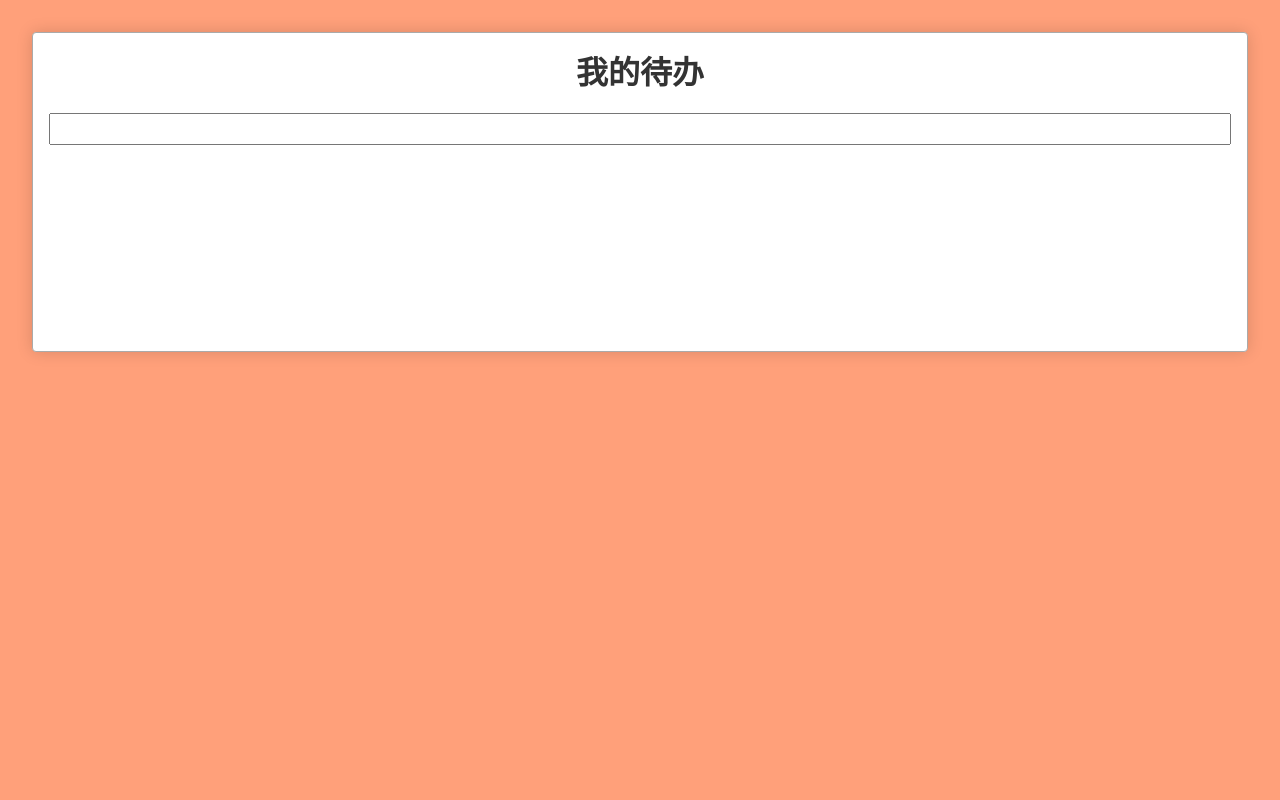
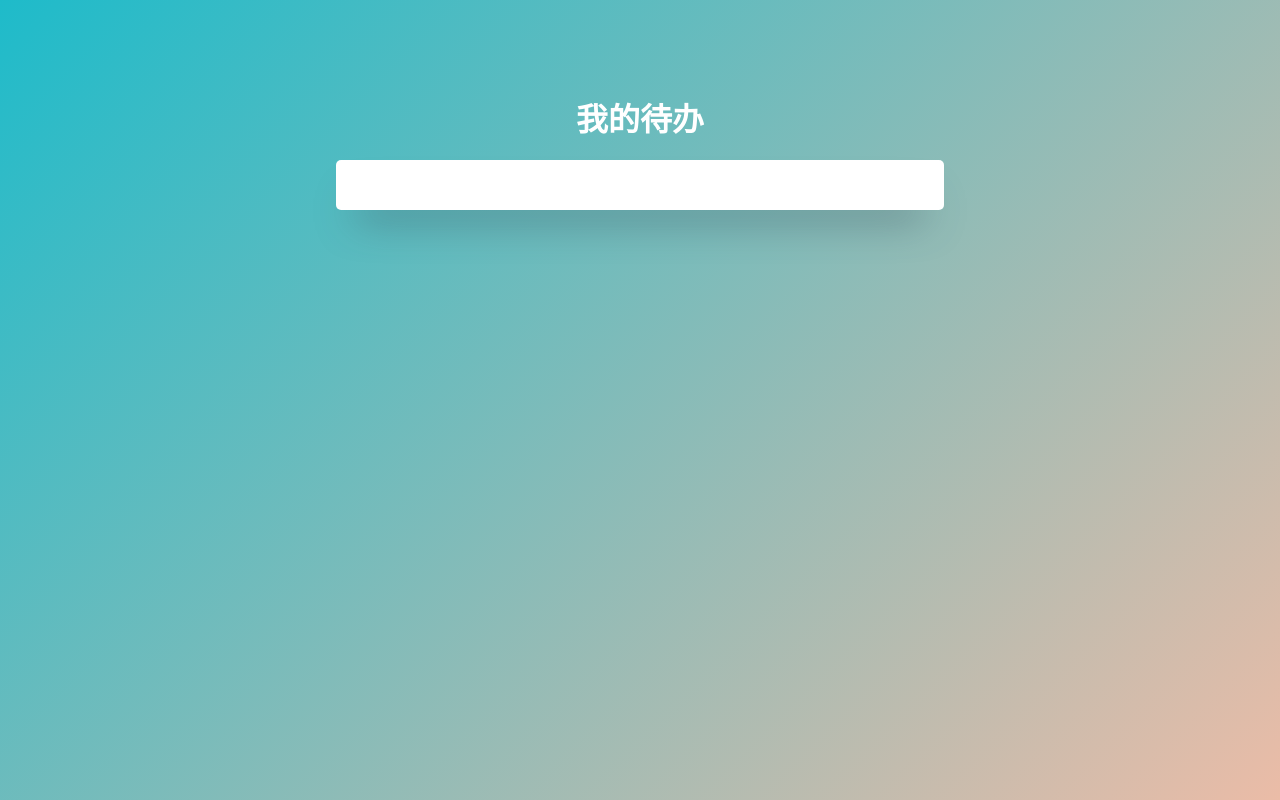
Before and after one commit to fm20115412/react-pro, a React (Create React App) app: page / in a window 1280 px wide. Built offline with nearby package versions, Linux system fonts and the light colour scheme.

Commit message:
add styles

```diff
--- a/src/App.css
+++ b/src/App.css
@@ -1,14 +1,11 @@
 .App {
   text-align: center;
   color: #333;
-  border: 1px solid #aaa;
-  border-radius: 4px;
-  background: white;
-  margin: 2em;
+  margin: 0 auto;
   padding: 0 1em;
-  min-height: 20em;
-  min-width: 32em;
-  box-shadow: 0 0 1em hsla(0,0%,0%,0.15);
+  min-height: 30em;
+  width: 40em;
+
 }
 .App > .todoList > li:nth-child(old){
   background: #eee;
@@ -16,3 +13,6 @@
 .App > .todoList > li:nth-child(old){
   background: transparent;
 }
+.App h1{
+  color: #fff;
+}
--- a/src/App.js
+++ b/src/App.js
@@ -24,7 +24,6 @@ class App extends Component {
               </li>
           )
       })
-      console.log(todos)
       return (
           <div className="App">
              <h1>我的待办</h1>
--- a/src/TodoInput.css
+++ b/src/TodoInput.css
@@ -1,7 +1,14 @@
 .TodoInput{
     width:100%;
-    line-height:1.8;
+    height:50px;
+    border-radius: 5px;
+    border:none;
+    outline:none;
+    font-size: 18px;
     margin-bottom: 1em;
-    font-size: 16px;
-    padding:0 .2em
+    font-size: 24px;
+    color: #ebbca7;
+    padding:0 1.2em;
+    background: #fff;
+    box-shadow: 0 25px 40px -20px #3c4a56;
 }
--- a/src/TodoItem.css
+++ b/src/TodoItem.css
@@ -1,9 +1,84 @@
 .TodoItem{
-    padding: .5em;
     display: flex;
     align-items: center;
+    position: relative;
+    background-color: #FFF;
+    cursor: pointer;
+    margin-top: 10px;
+    padding:10px;
+    border-radius: 5px;
+    font-family: "Fira Sans", sans-serif;
+    color: #757575;
+    transition: all 0.2s;
+}
+.TodoItem:hover{
+    transform: scale(1.02);
+}
+.checkbox1{
+    width:20px;
+    height:20px;
+    opacity: 1;
+    z-index:2;
+    position: relative;
+    margin:0 10px;
+}
+.checkbox1:before{
+    position: absolute;
+    background:  #ebbca7;
+    height:20px;
+    width:20px;
+    display: block;
+    content:"";
+
+}
+.checkbox1:after{
+    left: 7px;
+    top: 2px;
+    width: 7px;
+    height: 12px;
+    border: solid #1ebbca;
+    border-width: 0 2px 2px 0;
+    transform: rotate(45deg);
+    display: none;
+    opacity: 1;
+    content: '';
+    position: absolute;
+}
+.checkbox1:checked:after{
+    display: block;
+}
+.checkbox1:checked +span{
+    text-decoration: line-through;
+    opacity: 0.5;
+}
+.checkbox1:checked ~ button{
+    opacity: 0.5;
 }
 .TodoItem > .title{
     flex-grow:1;
     padding: 0 .5em;
 }
+span{
+    display: inline-block;
+    margin:0 10px;
+    padding: 10px 20px;
+    height:35px;
+    line-height: 35px;
+    border-left: 1px solid  #ebbca7;
+    color:#ebbca7;
+    font-weight: 400;
+    font-size: 24px;
+}
+button{
+    outline: none;
+    border:none;
+    height:35px;
+    display: inline-block;
+    padding: 0 10px;
+    text-align: center;
+    border-radius: 8px;
+    background: #ebbca7;
+    color:#fff;
+    font-size: 16px;
+    font-weight: 100;
+}
--- a/src/TodoItem.js
+++ b/src/TodoItem.js
@@ -7,8 +7,8 @@ export default class TodoItem extends Component{
     render(){
         return (
             <div className="TodoItem">
-                <input type="checkbox" checked={this.props.todo.status==="completed"}
-                    onChange={this.toggle.bind(this)}/>
+                <input type="checkbox"  className="checkbox1" checked={this.props.todo.status==="completed"}
+                       onChange={this.toggle.bind(this)} />
                 <span className="title">{this.props.todo.title}</span>
                 <button onClick={this.delete.bind(this)}>删除</button>
             </div>
--- a/src/Welcome.js
+++ /dev/null
@@ -1,30 +0,0 @@
-/**
- * Created by fm on 2017/4/11.
- */
-import React from "react"
-class Welcome extends React.Component{
-    constructor(props){
-        super(props)
-        this.state={
-            date:new Date(),
-            test:"1"
-        }
-    }
-    componentWillMount(){
-        setInterval(()=>{
-            this.setState({
-                date: new Date(), // 更新 date
-                test: 'setInterval'
-            })
-        })
-    }
-    render(){
-        return (
-            <div>
-                <h1>hello {this.props.name}</h1>
-                <h2>{this.state.date.toString()}</h2>
-            </div>
-        )
-    }
-}
-export default Welcome
--- a/src/index.css
+++ b/src/index.css
@@ -1,8 +1,12 @@
+html{
+  height:100%;
+}
 body {
   margin: 0;
-  padding: 0;
+  padding: 5em;
+  height:100%;
   font-family: "Whitney Cond A", "Whitney Cond B","Lato", "Lucida Grande", "Lucida Sans Unicode", Tahoma, Sans-Serif;
-  background: lightsalmon;
+  background: linear-gradient(135deg, #1ebbca, #ebbca7);
 }
 /*#root{
   position: absolute;
--- a/src/index.js
+++ b/src/index.js
@@ -2,7 +2,6 @@ import React from 'react';
 import ReactDOM from 'react-dom';
 import App from './App';
 import './index.css';
-import Welcome from "./Welcome.js"
 ReactDOM.render(
     <App/>,
     document.getElementById('root')
```
Also changed, not shown: 10 other files (tests, documents, lock files or other folders).
